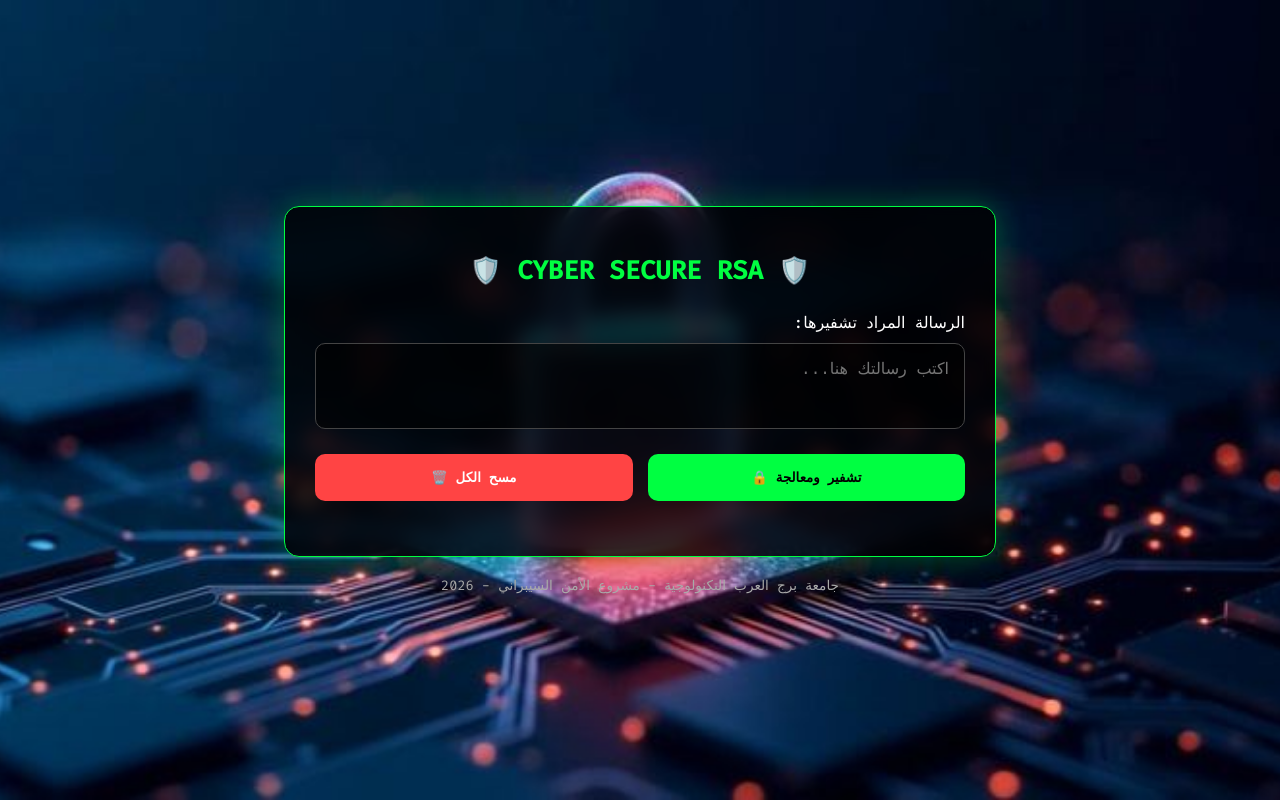
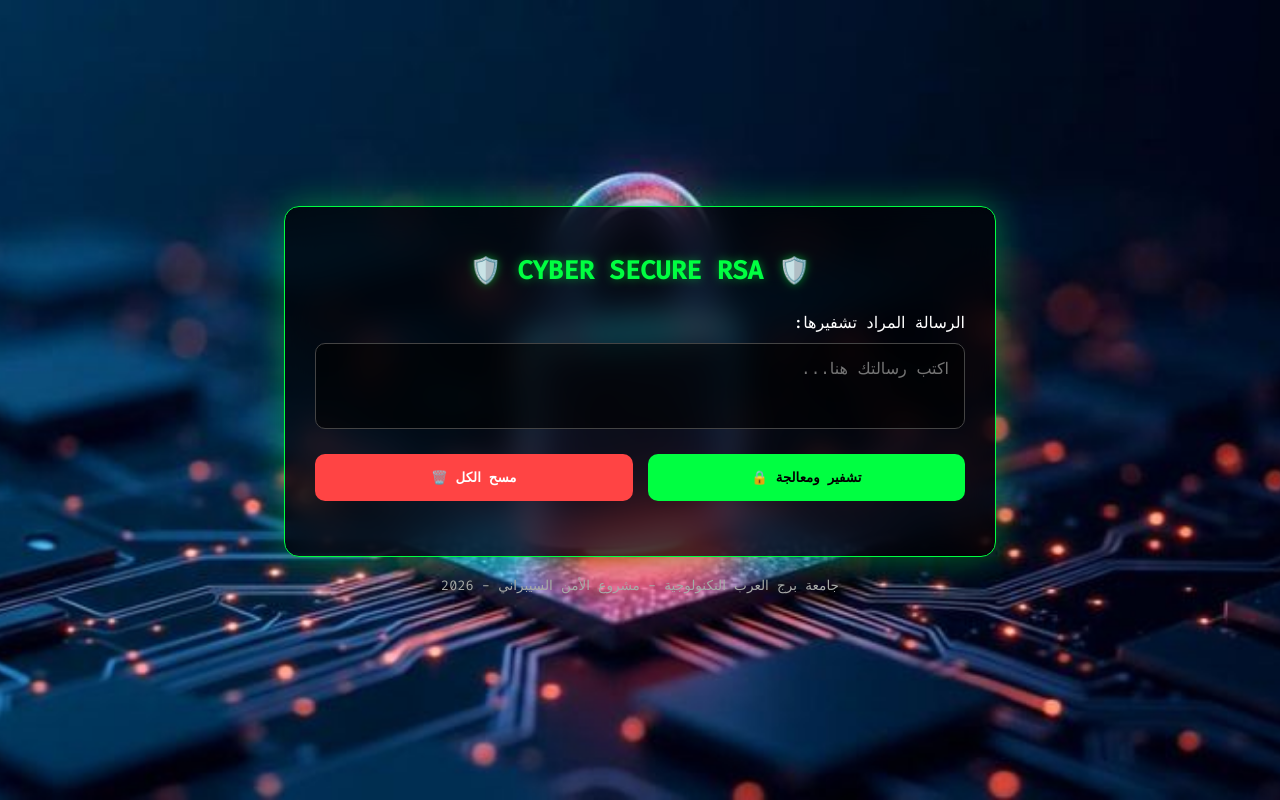
Before and after one commit to omarineooo/secure-messaging-system, a website: page index.html in a window 1280 px wide. Drawn offline with Linux system fonts and the light colour scheme.

Commit message:
Add files via upload

```diff
--- a/index.html
+++ b/index.html
@@ -11,7 +11,7 @@
         }
 
         body {
-            /* الربط بالاسم الجديد bg.jpg */
+            /* التأكد من كتابة اسم الصورة بالظبط كما في GitHub */
             background-image: url('bg.jpg');
             background-size: cover;
             background-position: center;
@@ -30,19 +30,19 @@
         }
 
         .container {
-            /* تأثير زجاجي شفاف عشان الخلفية تبان */
-            background: rgba(0, 0, 0, 0.8);
-            backdrop-filter: blur(10px);
-            -webkit-backdrop-filter: blur(10px);
+            /* زيادة الشفافية والـ Blur عشان الخلفية تبان أحلى */
+            background: rgba(0, 0, 0, 0.7);
+            backdrop-filter: blur(15px);
+            -webkit-backdrop-filter: blur(15px);
             padding: 30px;
             border-radius: 15px;
-            box-shadow: 0 0 30px rgba(0, 255, 65, 0.3);
+            box-shadow: 0 0 35px rgba(0, 255, 65, 0.4);
             border: 1px solid var(--neon-green);
             max-width: 650px;
             width: 90%;
         }
 
-        h1 { color: var(--neon-green); text-align: center; font-size: 1.6rem; margin-bottom: 25px; }
+        h1 { color: var(--neon-green); text-align: center; font-size: 1.6rem; margin-bottom: 25px; text-shadow: 0 0 10px rgba(0,255,65,0.5); }
 
         textarea {
             width: 100%;
@@ -77,7 +77,7 @@
         .step-box {
             margin-top: 15px;
             padding: 15px;
-            background: rgba(0, 0, 0, 0.9);
+            background: rgba(0, 0, 0, 0.85);
             border-right: 4px solid var(--neon-green);
             border-radius: 5px;
         }
```
